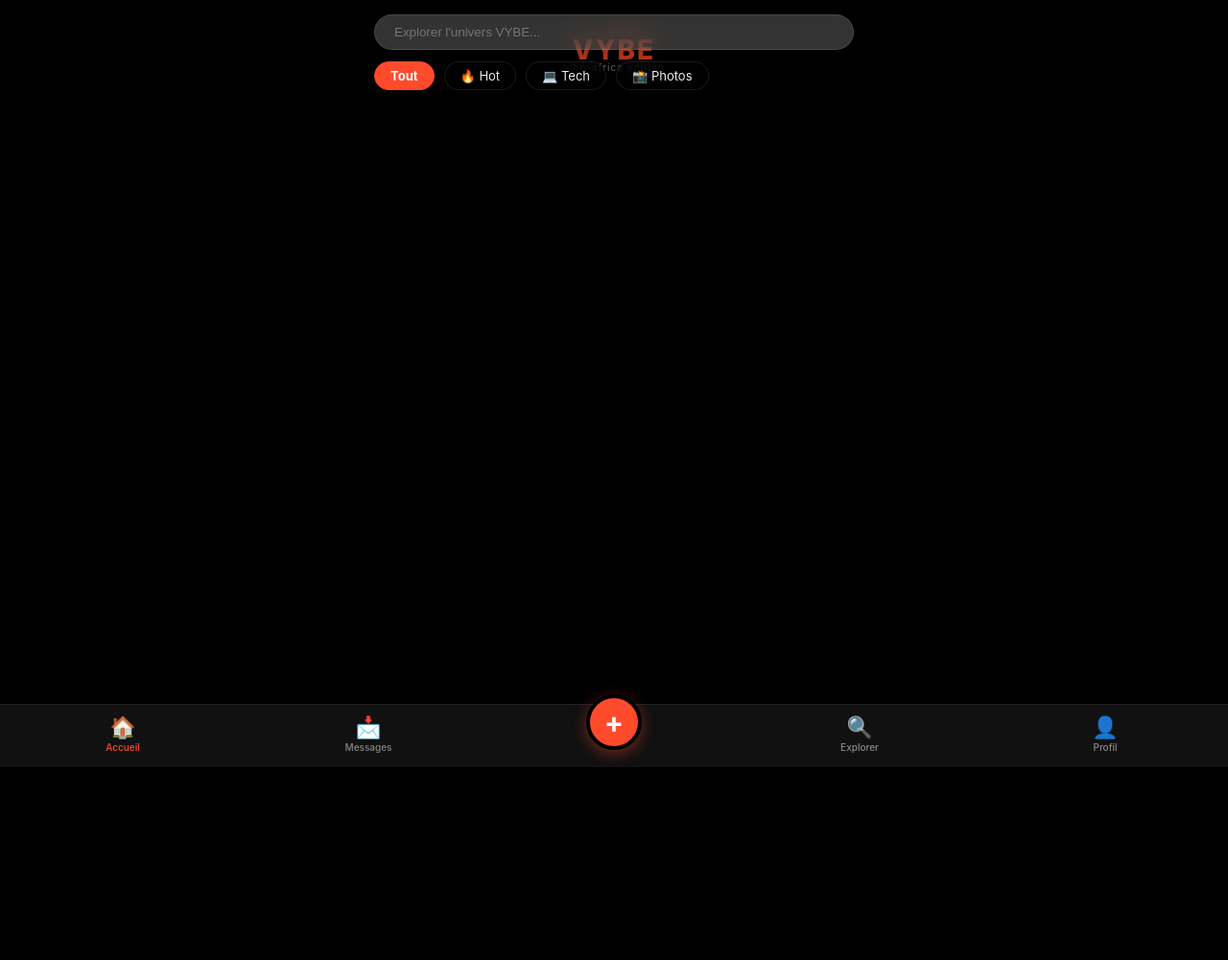
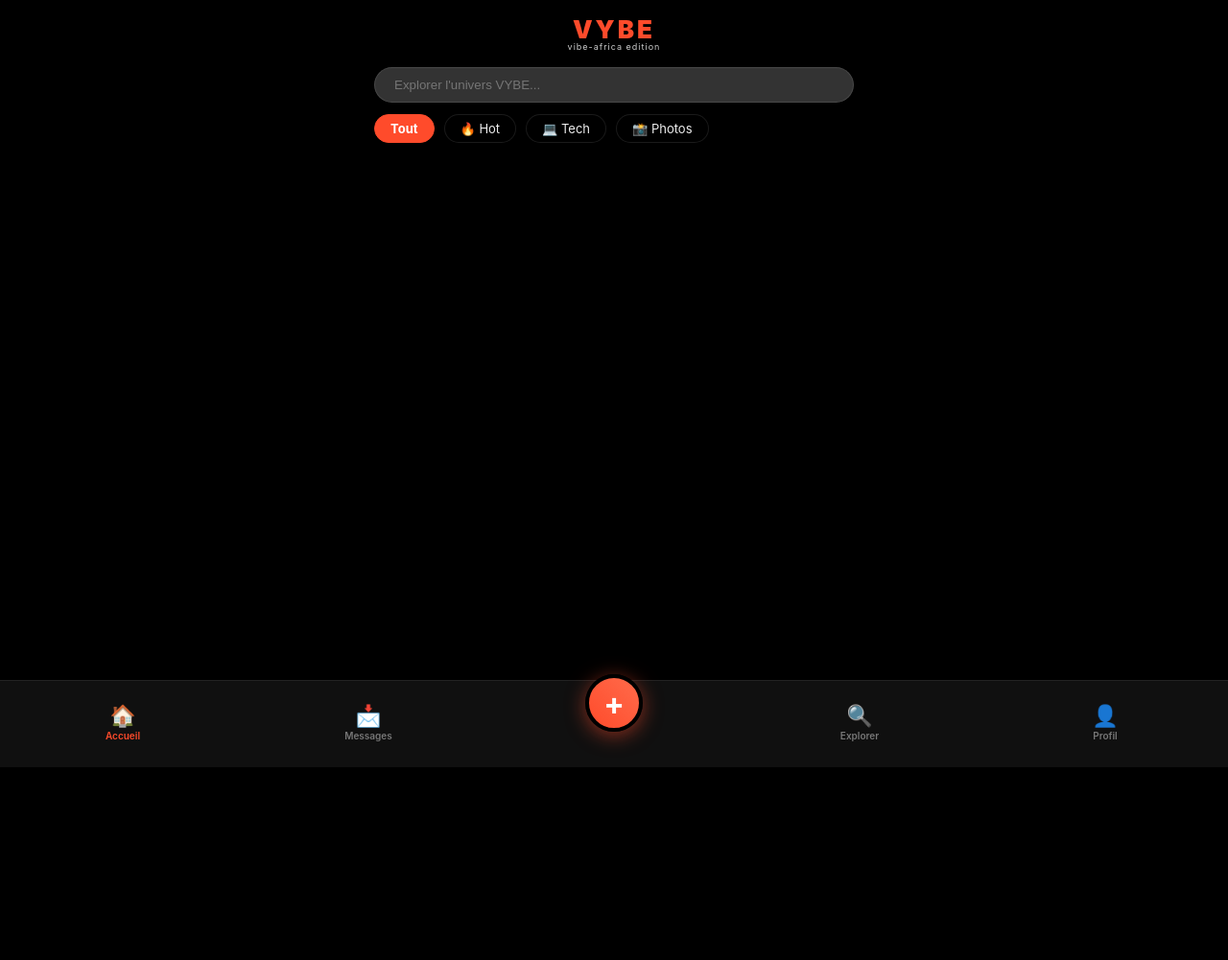
Before and after one commit to Tiger2605/VYBE, a Flask app: page /dashboard in a window 1280 px wide. Shown: the whole page at 96% size. After the commit the page ends 800 px from the top, so only its background shows below. Run offline with Flask 3, Linux system fonts and the light colour scheme; the visitor is signed in with stand-in values (Sample User, id 1); data comes from the database, SQL or seed files in the repository; data that the repository does not hold is empty.

Commit message:
UI: Correction de l'affichage plein écran et de la superposition des menus sur le Dashboard

```diff
--- a/templates/base.html
+++ b/templates/base.html
@@ -2,7 +2,7 @@
 <html lang="fr">
 <head>
     <meta charset="UTF-8">
-    <meta name="viewport" content="width=device-width, initial-scale=1.0, maximum-scale=1.0, user-scalable=no">
+    <meta name="viewport" content="width=device-width, initial-scale=1.0, maximum-scale=1.0, user-scalable=no, viewport-fit=cover">
     <title>{% block title %}VYBE{% endblock %}</title>
     <link rel="manifest" href="{{ url_for('static', filename='manifest.json') }}">
     <meta name="apple-mobile-web-app-capable" content="yes">
@@ -12,38 +12,78 @@
     <meta name="theme-color" content="#ff4b2b">
     <style>
         /* Styles Globaux */
-        body {
-            font-family: 'Segoe UI', Tahoma, Geneva, Verdana, sans-serif;
+        html, body {
+            height: 100%;
+            margin: 0;
+            padding: 0;
             background: #000;
             color: white;
-            margin: 0;
-            padding-bottom: 90px; /* Espace pour la barre du bas */
+            font-family: 'Inter', -apple-system, BlinkMacSystemFont, 'Segoe UI', Roboto, sans-serif;
+            overflow-x: hidden;
         }
-        .container { max-width: 500px; margin: auto; padding: 15px; }
 
-        /* Branding Header */
+        /* Ajustement du padding selon la page */
+        body {
+            {% if request.endpoint != 'dashboard' %}
+            padding-bottom: 90px;
+            {% endif %}
+        }
+
+        /* Container intelligent */
+        .container {
+            max-width: 500px;
+            margin: auto;
+            {% if request.endpoint != 'dashboard' %}
+            padding: 15px;
+            {% endif %}
+        }
+
+        /* Branding Header - S'adapte au Dashboard */
         .brand-header {
             text-align: center;
-            padding: 20px 0;
+            padding: 15px 0;
+            z-index: 1100;
+            position: relative;
         }
+
+        /* Mode Overlay pour le Dashboard uniquement */
+        .header-overlay {
+            position: fixed;
+            top: 0;
+            left: 0;
+            width: 100%;
+            background: linear-gradient(to bottom, rgba(0,0,0,0.8) 0%, transparent 100%);
+            pointer-events: none; /* Laisse passer les clics vers la recherche */
+        }
+
         .brand-name {
             color: #ff4b2b;
-            font-size: 28px;
-            font-weight: 800;
-            letter-spacing: 2px;
+            font-size: 26px;
+            font-weight: 900;
+            letter-spacing: 3px;
             margin: 0;
             text-transform: uppercase;
+            text-shadow: 0 2px 10px rgba(0,0,0,0.5);
         }
         .brand-subtitle {
-            font-size: 10px;
-            color: #888;
+            font-size: 9px;
+            color: #ccc;
             letter-spacing: 1px;
-            margin-top: -5px;
+            margin-top: -3px;
             display: block;
+            text-transform: lowercase;
         }
 
-        /* Style des Messages Flash */
-        .flash-messages { margin-bottom: 20px; }
+        /* Flash Messages */
+        .flash-messages {
+            position: fixed;
+            top: 80px;
+            left: 50%;
+            transform: translateX(-50%);
+            width: 90%;
+            max-width: 400px;
+            z-index: 2000;
+        }
         .flash-item {
             padding: 12px;
             margin-bottom: 10px;
@@ -51,7 +91,8 @@
             text-align: center;
             font-size: 14px;
             font-weight: bold;
-            animation: fadeIn 0.5s ease;
+            box-shadow: 0 4px 15px rgba(0,0,0,0.5);
+            animation: fadeIn 0.4s ease;
         }
         .flash-success { background: #2ecc71; color: white; }
         .flash-error { background: #e74c3c; color: white; }
@@ -67,56 +108,64 @@
             bottom: 0;
             left: 0;
             width: 100%;
-            background: #111;
-            border-top: 1px solid #222;
+            background: rgba(17, 17, 17, 0.95);
+            backdrop-filter: blur(10px);
+            -webkit-backdrop-filter: blur(10px);
+            border-top: 1px solid rgba(255,255,255,0.08);
             display: flex;
             justify-content: space-around;
             align-items: center;
-            padding: 10px 0 15px 0;
+            padding: 8px 0 12px 0;
             z-index: 2000;
+            height: 70px;
         }
 
         .nav-item {
             text-decoration: none;
-            color: #888;
+            color: #777;
             text-align: center;
             flex: 1;
-            transition: 0.3s;
+            transition: 0.2s;
             display: flex;
             flex-direction: column;
             align-items: center;
         }
 
         .nav-item.active { color: #ff4b2b; }
+        .nav-icon { font-size: 22px; margin-bottom: 2px; }
+        .nav-text { font-size: 10px; font-weight: 600; }
 
-        .nav-icon { font-size: 22px; margin-bottom: 2px; }
-        .nav-text { font-size: 10px; font-weight: 500; }
-
+        /* Bouton Central + */
+        .nav-upload-container {
+            position: relative;
+            top: -20px;
+        }
         .nav-upload {
-            background: #ff4b2b;
+            background: linear-gradient(45deg, #ff4b2b, #ff6b4b);
             color: white !important;
-            width: 50px;
-            height: 50px;
+            width: 52px;
+            height: 52px;
             border-radius: 50%;
             display: flex;
             align-items: center;
             justify-content: center;
-            font-size: 30px;
+            font-size: 32px;
             font-weight: bold;
-            margin-top: -25px;
-            box-shadow: 0 4px 15px rgba(255, 75, 43, 0.4);
+            box-shadow: 0 4px 20px rgba(255, 75, 43, 0.5);
             border: 4px solid #000;
+            transition: transform 0.2s;
         }
+        .nav-upload:active { transform: scale(0.9); }
     </style>
 </head>
-<body>
+<body class="{% if request.endpoint == 'dashboard' %}dashboard-page{% endif %}">
+
+    <div class="brand-header {% if request.endpoint == 'dashboard' %}header-overlay{% endif %}">
+        <h1 class="brand-name">VYBE</h1>
+        <span class="brand-subtitle">vibe-africa edition</span>
+    </div>
 
     <div class="container">
-        <div class="brand-header">
-            <h1 class="brand-name">VYBE</h1>
-            <span class="brand-subtitle">vibe-africa edition</span>
-        </div>
-
         {% with messages = get_flashed_messages(with_categories=true) %}
           {% if messages %}
             <div class="flash-messages">
@@ -143,7 +192,7 @@
             <span class="nav-text">Messages</span>
         </a>
 
-        <a href="{{ url_for('upload_video') }}" class="nav-item">
+        <a href="{{ url_for('upload_video') }}" class="nav-item nav-upload-container">
             <div class="nav-upload">+</div>
         </a>
 
--- a/templates/dashboard.html
+++ b/templates/dashboard.html
@@ -40,7 +40,7 @@
     position: absolute;
     bottom: 0;
     width: 100%;
-    height: 40%;
+    height: 50%; /* 🔥 MODIFIÉ : 50% au lieu de 40% pour mieux voir les longs textes */
     background: linear-gradient(to top, rgba(0,0,0,0.9), transparent);
     z-index: 2;
     pointer-events: none;
@@ -49,7 +49,7 @@
 /* TOP OVERLAY (Glassmorphism & Fix Superposition) */
 .top-nav-overlay {
     position: fixed;
-    top: 15px;
+    top: 70px;  /* 🔥 MODIFIÉ : 70px au lieu de 15px pour laisser la place au logo VYBE */
     left: 50%;
     transform: translateX(-50%);
     width: 95%;
@@ -102,7 +102,7 @@
 .vibe-sidebar {
     position: absolute;
     right: 12px;
-    bottom: 140px; /* Remonté pour éviter ta barre de menu rouge en bas */
+    bottom: 160px; /* 🔥 MODIFIÉ : 160px au lieu de 140px pour esquiver la barre de navigation du bas */
     display: flex;
     flex-direction: column;
     gap: 20px;
@@ -132,7 +132,7 @@
 /* INFO OVERLAY (Remontée pour mobile) */
 .vibe-info-overlay {
     position: absolute;
-    bottom: 110px; /* Aligné avec la sidebar pour plus de clarté */
+    bottom: 95px; /* 🔥 MODIFIÉ : 95px pour se poser parfaitement au-dessus de la barre de navigation */
     left: 15px;
     color: white;
     z-index: 10;
```
